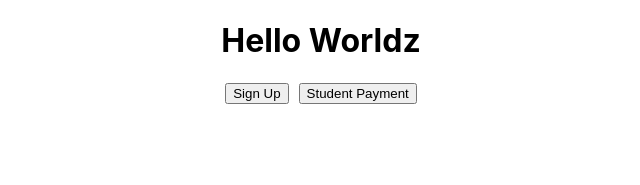
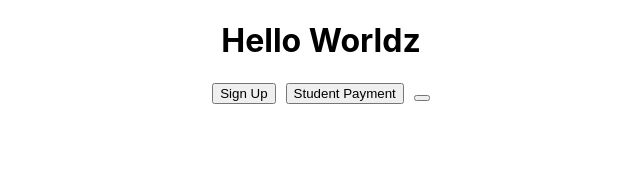
Before and after one commit to mugisharayan/Hostel-Booking-System, a React (Create React App) app in the folder client/: page / in a window 1280 px wide. Shown: the top 185 px of the page, without its empty margins (319-959 px from the left). Built offline with nearby package versions, Linux system fonts and the light colour scheme; the HTML template or start-up script is replaced by a standard one.

Commit message:
i have removed the login page for now even i have installed the  package for google app in react

```diff
--- a/client/package.json
+++ b/client/package.json
@@ -3,6 +3,8 @@
   "version": "0.1.0",
   "private": true,
   "dependencies": {
+    "@react-google-maps/api": "^2.20.7",
+    "prop-types": "^15.8.1",
     "react": "^19.1.1",
     "react-dom": "^19.1.1",
     "react-scripts": "5.0.1"
@@ -30,7 +32,6 @@
       "last 1 firefox version",
       "last 1 safari version"
     ]
-  }
-  ,
+  },
   "proxy": "http://localhost:5001"
 }
--- a/client/src/App.js
+++ b/client/src/App.js
@@ -6,6 +6,7 @@ import StudentPayment from './components/StudentPayment';
 function App() {
   const [showSignUp, setShowSignUp] = useState(false);
   const [showPayment, setShowPayment] = useState(false);
+  const [showLogin, setShowLogin] = useState(false);
 
   if (showSignUp) {
     return (
@@ -23,11 +24,20 @@ function App() {
     );
   }
 
+  if (showLogin) {
+    return (
+      <div className="App">
+
+      </div>
+    );
+  }
+
   return (
     <div className="App">
       <h1>Hello Worldz</h1>
       <button onClick={() => setShowSignUp(true)}>Sign Up</button>
       <button onClick={() => setShowPayment(true)} style={{ marginLeft: '10px' }}>Student Payment</button>
+      <button onClick={() => setShowLogin(true)} style={{ marginLeft: '10px' }}></button>
     </div>
   );
 }
```
Also changed, not shown: 1 other file (tests, documents, lock files or other folders).
